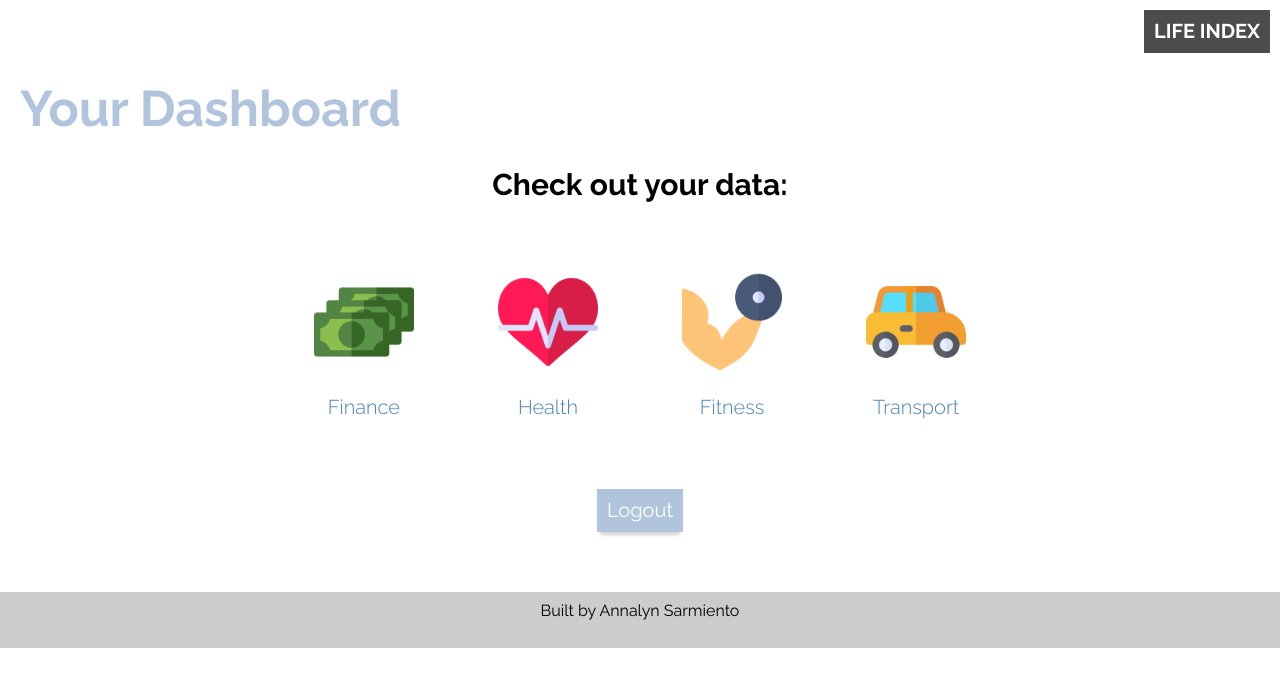
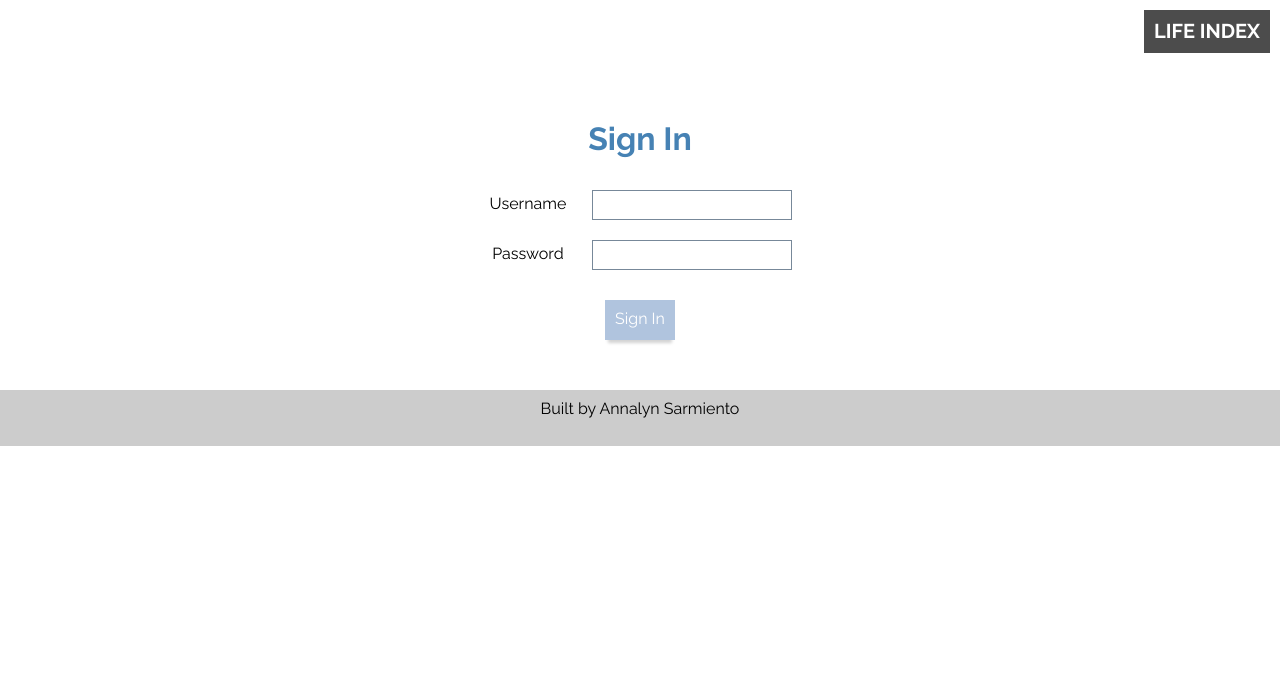
Before and after one commit to annalyncs/life-index-capstone, a website: page public/index.html in a window 1280 px wide. Both pictures are taken after a click on the link "Sign In". Drawn offline with nearby package versions, Linux system fonts and the light colour scheme.

Commit message:
added sign-up and sign-in forms

```diff
--- a/public/client.js
+++ b/public/client.js
@@ -1,21 +1,35 @@
+"use strict";
+
 (function($) {
 
     //Click sign in or sign up
-    //Redirect to dash board
+    //Redirect to forms
     //Hide start page
     $('#sign-in').on('click', function() {
         $('.start-page').addClass('hide-display');
         $('.about-page').addClass('hide-display');
-        $('.dashboard').removeClass('hide-display');
+        $('#sign-in-form').removeClass('hide-display');
         $('nav').addClass('hide-display');
     })
 
     $('#sign-up').on('click', function() {
         $('.start-page').addClass('hide-display');
         $('.about-page').addClass('hide-display');
-        $('.dashboard').removeClass('hide-display');
+        $('#sign-up-form').removeClass('hide-display');
         $('nav').addClass('hide-display');
     })
+
+    //submit sign up or sign in form
+    //redirect to dashboard
+    $('.sign-in-submit').on('click', function() {
+        $('#sign-in-form').addClass('hide-display');
+        $('.dashboard').removeClass('hide-display');
+    });
+
+    $('.sign-up-submit').on('click', function() {
+        $('#sign-up-form').addClass('hide-display');
+        $('.dashboard').removeClass('hide-display');
+    });
 
     //on the dashboard click on an option
     //be redirected to that page
--- a/public/index.html
+++ b/public/index.html
@@ -226,8 +226,33 @@
         </div>
     </section>
 
+    <div id="sign-in-form" class="hide-display">
+        <header class="header-logo">Life Index</header>
+        <form class="sign-in">
+           <h1>Sign In</h1>
+            <label for="username" required>Username</label>
+            <input type="text" name="username"><br>
+            <label for="password" required>Password</label>
+            <input type="password" name="password"><br>
+            <input type="submit" class="sign-in-submit" value="Sign In">
+        </form><br>
+    </div>
+
+    <div id="sign-up-form" class="hide-display">
+        <header class="header-logo">Life Index</header>
+        <form class="sign-up">
+            <h1>Sign Up</h1>
+            <label for="name" required>Name</label>
+            <input type="text" name="name" required><br>
+            <label for="username" required>Username</label>
+            <input type="text" name="username" required><br>
+            <label for="password" required>Password</label>
+            <input type="password" name="password" required><br>
+            <input type="submit" class="sign-up-submit" value="Sign Up">
+        </form><br>
+    </div>
+
     <footer class="footer">Built by Annalyn Sarmiento</footer>
-
 
 </body>
 
--- a/public/style.css
+++ b/public/style.css
@@ -162,7 +162,7 @@ section.about-page {
 
 h1.dashboard-header {
     font-size: 50px;
-    color: lightsteelblue;
+    color: steelblue;
 }
 
 div.dashboard-option {
@@ -317,6 +317,38 @@ img.icon {
     height: 25px;
 }
 
+/*****FORMS*****/
+#sign-in-form,
+#sign-up-form {
+    text-align: center;
+}
+
+
+form h1 {
+    color: steelblue;
+}
+
+input {
+    display: inline-block;
+    margin: 10px;
+    vertical-align: middle;
+}
+
+label {
+    display: inline-block;
+    width: 100px;
+}
+
+.sign-in-submit,
+.sign-up-submit{
+    margin-bottom: 10px;
+    margin-top: 20px;
+    border: 0px;
+    background: lightsteelblue;
+    box-shadow: 0 6px 3px -3px #D3D3D3;
+    color: white;
+    height: 40px;
+}
 
 /*****FOOTER*****/
 footer {
```
